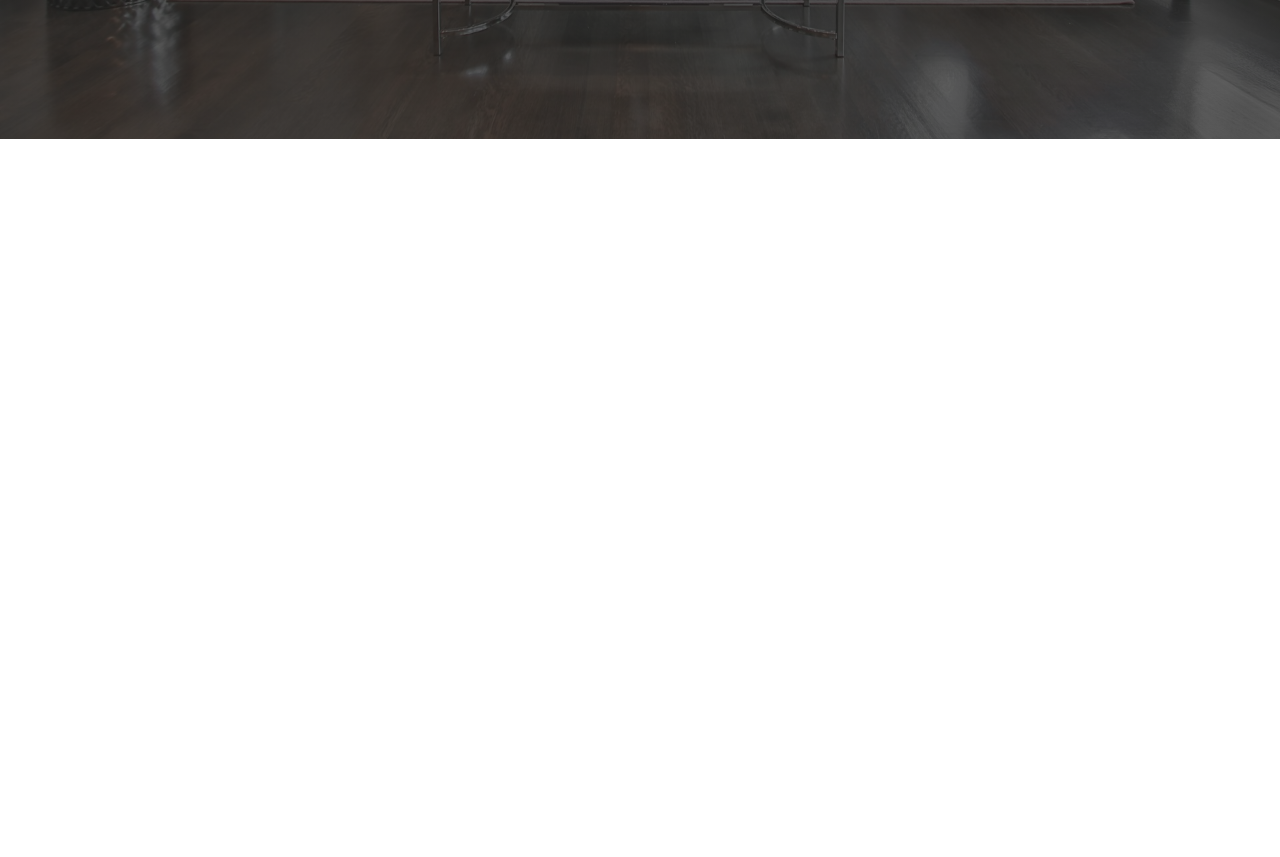
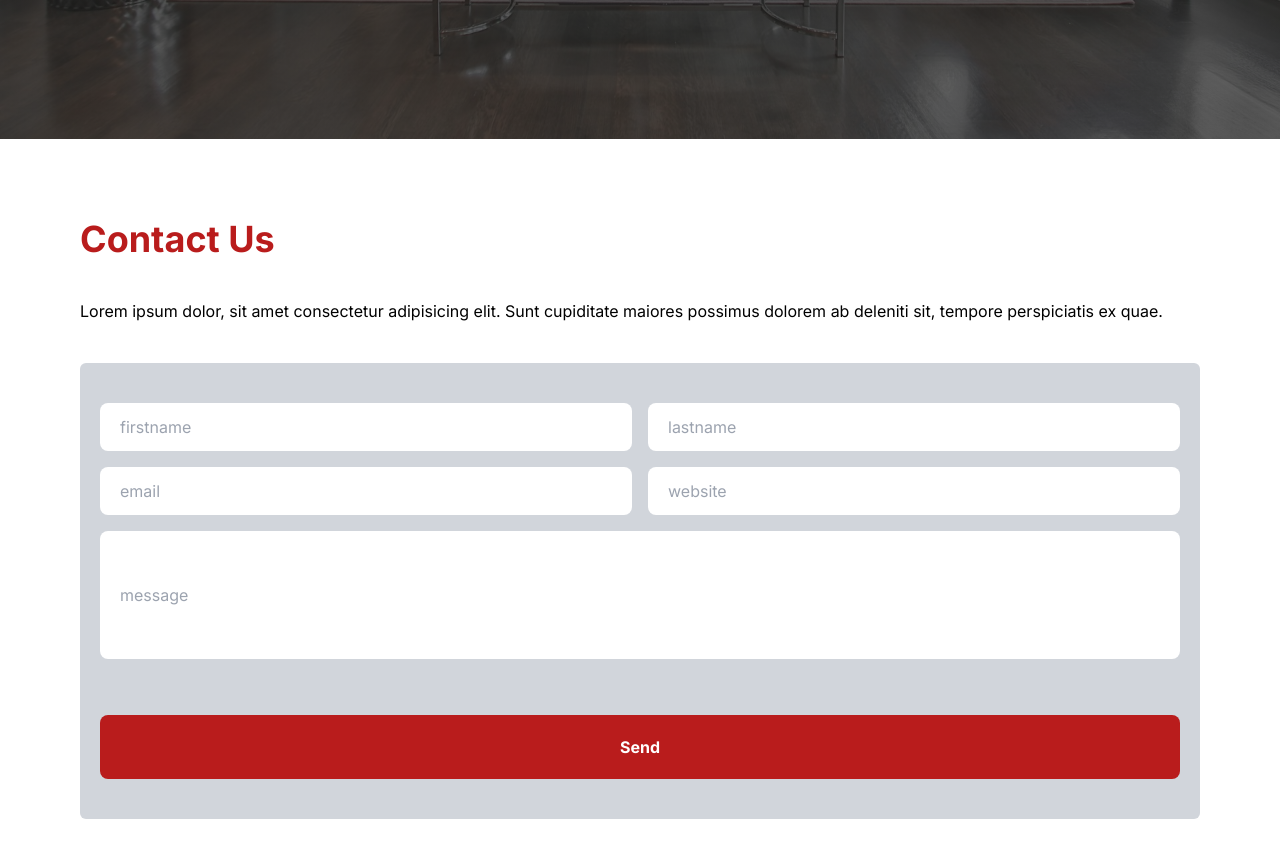
Before and after one commit to artikosamodra/homedecor, a Next.js app: page / in a window 1280 px wide. Shown: the part 3120-3977 px from the top of the page. Before the commit the page ends 3259 px from the top, so only its background shows below. Built offline with nearby package versions, Linux system fonts and the light colour scheme.

Commit message:
add contact section structure

```diff
--- a/src/app/page.js
+++ b/src/app/page.js
@@ -5,6 +5,7 @@ import InfoSec from "./page/Info";
 import ServicesSec from "./page/Services";
 import ClientSec from "./page/Client";
 import TeamSec from "./page/Team";
+import ContactSec from "./page/Contact";
 
 export default function Home() {
   return (
@@ -15,6 +16,7 @@ export default function Home() {
         <ServicesSec />
         <ClientSec />
         <TeamSec />
+        <ContactSec />
 
       </div>
     </main>
--- /dev/null
+++ b/src/app/page/Contact/index.jsx
@@ -0,0 +1,20 @@
+const ContactSec = () => {
+    return(
+        <section>
+            <div className="p-20">
+            <h1 className="text-4xl text-red-700 pb-10 font-bold">Contact Us</h1>
+            <p>Lorem ipsum dolor, sit amet consectetur adipisicing elit. Sunt cupiditate maiores possimus dolorem ab deleniti sit, tempore perspiciatis ex quae.</p>
+            <form className="grid grid-cols-2 gap-4 bg-gray-300 py-10 px-5 rounded-md mt-10">
+                <input type="text" id="username" placeholder="firstname" className="h-12 p-5 rounded-lg" />
+                <input type="text" id="username" placeholder="lastname" className="h-12 p-5 rounded-lg" />
+                <input type="text" id="username" placeholder="email" className="h-12 p-5 rounded-lg" />
+                <input type="text" id="username" placeholder="website" className="h-12 p-5 rounded-lg" />
+                <input type="text" id="username" placeholder="message" className="col-span-2 h-32 p-5 rounded-lg" />
+                <button type="submit" className="col-span-2 h-16 p-5 rounded-lg bg-red-700 text-white font-bold mt-10">Send</button>
+            </form>
+            </div>
+        </section>
+    )
+}
+
+export default ContactSec
--- a/src/app/page/Team/index.jsx
+++ b/src/app/page/Team/index.jsx
@@ -3,7 +3,7 @@ import Avatar from "@/app/component/Utilities/Avatar"
 const TeamSec = () => {
     return(
         <section>
-        <div className="bg-team flex flex-col justify-center items-center text-zinc-200 gap-20">
+        <div className="bg-team flex flex-col justify-center items-center text-white gap-20">
             <h1 className="text-4xl font-bold">OUR TEAM</h1>
             <p className="text-center font-bold px-20">Lorem ipsum, dolor sit amet consectetur adipisicing elit. Aspernatur, doloremque, sint quia aliquam corporis corrupti voluptatem suscipit adipisci, similique eaque soluta? Neque saepe modi magnam a tempore vel, officiis exercitationem reprehenderit rem nihil, consectetur delectus? Ullam a adipisci ea reiciendis nisi harum voluptatum tempora fugit voluptates nihil? Praesentium, vero eum.</p>
             <div className="flex flex-wrap justify-center gap-10">
```
